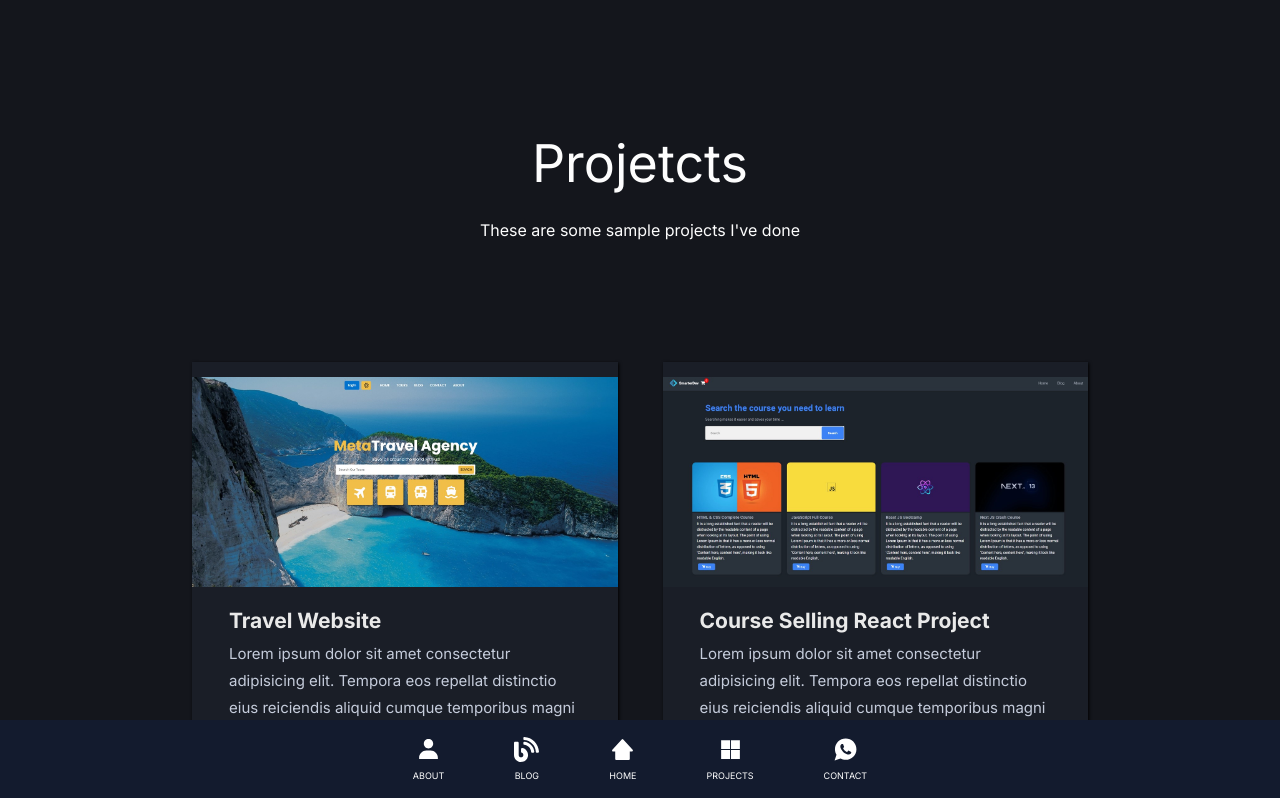
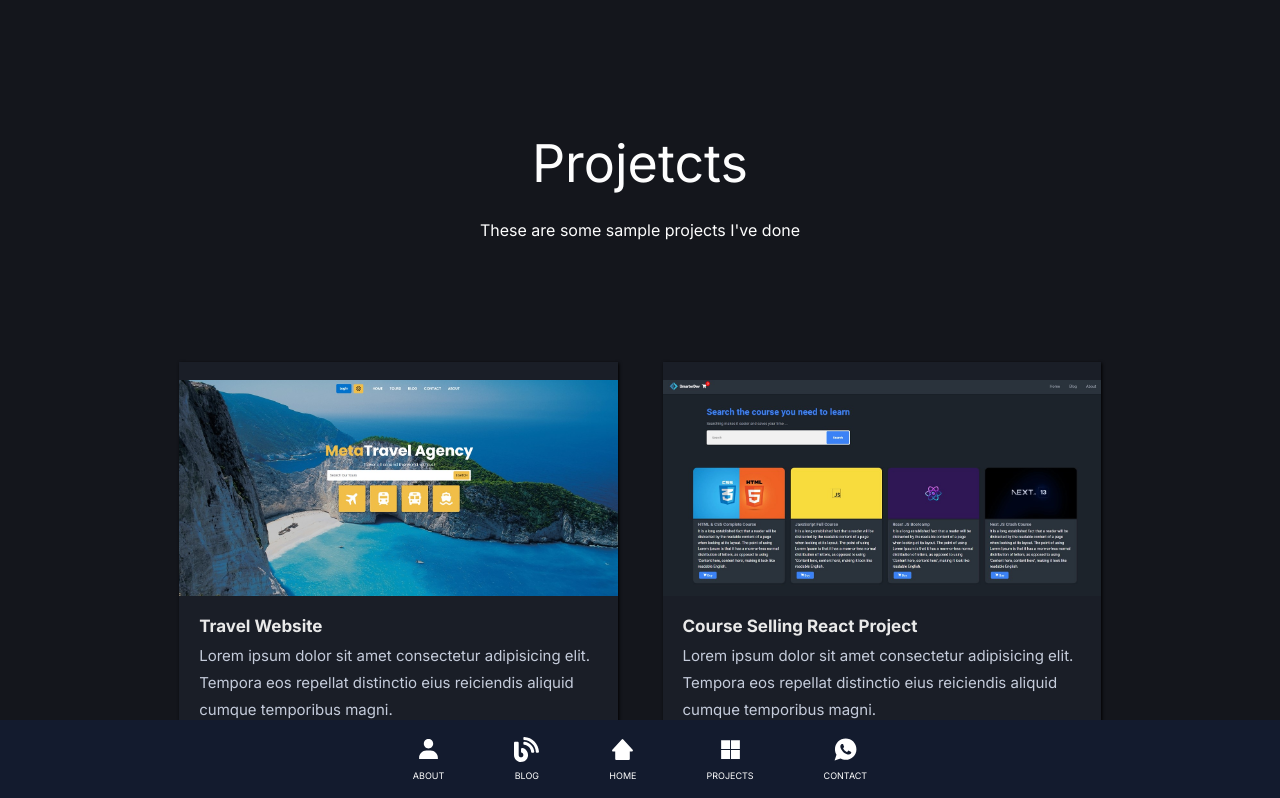
Before and after one commit to behnamhamidi1991/portfolio2, a Next.js app: page /projects in a window 1280 px wide. Shown: the top 798 px of the page. Built offline with nearby package versions, Linux system fonts and the light colour scheme.

Commit message:
Size adjusted

```diff
--- a/app/data.ts
+++ b/app/data.ts
@@ -10,28 +10,28 @@ export const projects: ProjectItems[] = [
     id: "1",
     title: "Travel Website",
     description:
-      "Lorem ipsum dolor sit amet consectetur adipisicing elit. Tempora eos repellat distinctio eius reiciendis aliquid cumque temporibus magni aliquam consectetur cum architecto natus totam provident voluptatum beatae, ea, nesciunt similique?",
+      "Lorem ipsum dolor sit amet consectetur adipisicing elit. Tempora eos repellat distinctio eius reiciendis aliquid cumque temporibus magni.",
     imgUrl: "/projects/travel.jpg",
   },
   {
     id: "2",
     title: "Course Selling React Project",
     description:
-      "Lorem ipsum dolor sit amet consectetur adipisicing elit. Tempora eos repellat distinctio eius reiciendis aliquid cumque temporibus magni aliquam consectetur cum architecto natus totam provident voluptatum beatae, ea, nesciunt similique?",
+      "Lorem ipsum dolor sit amet consectetur adipisicing elit. Tempora eos repellat distinctio eius reiciendis aliquid cumque temporibus magni.",
     imgUrl: "/projects/smarterdev.jpg",
   },
   {
     id: "3",
     title: "React TodoApp",
     description:
-      "Lorem ipsum dolor sit amet consectetur adipisicing elit. Tempora eos repellat distinctio eius reiciendis aliquid cumque temporibus magni aliquam consectetur cum architecto natus totam provident voluptatum beatae, ea, nesciunt similique?",
+      "Lorem ipsum dolor sit amet consectetur adipisicing elit. Tempora eos repellat distinctio eius reiciendis aliquid cumque temporibus magni.",
     imgUrl: "/projects/todo.jpg",
   },
   {
     id: "4",
     title: "Portfolio with Next.js",
     description:
-      "Lorem ipsum dolor sit amet consectetur adipisicing elit. Tempora eos repellat distinctio eius reiciendis aliquid cumque temporibus magni aliquam consectetur cum architecto natus totam provident voluptatum beatae, ea, nesciunt similique?",
+      "Lorem ipsum dolor sit amet consectetur adipisicing elit. Tempora eos repellat distinctio eius reiciendis aliquid cumque temporibus magni.",
     imgUrl: "/projects/portfolio.jpg",
   },
 ];
--- a/app/projects/page.tsx
+++ b/app/projects/page.tsx
@@ -29,6 +29,7 @@ const Page = () => {
                   width={600}
                   height={400}
                   alt={project.title}
+                  className={styles.projectImg}
                 />
               </Link>
               <div className={styles.projectContent}>
--- a/app/projects/projects.module.css
+++ b/app/projects/projects.module.css
@@ -1,6 +1,6 @@
 .pageContainer {
   margin-top: 60px;
-  padding: 0 15%;
+  padding: 0 14%;
 }
 
 .header {
@@ -23,7 +23,7 @@
 
 .body {
   display: grid;
-  grid-template-columns: repeat(auto-fit, minmax(400px, auto));
+  grid-template-columns: repeat(3, 1fr);
   grid-gap: 45px;
   padding-bottom: 200px;
 }
@@ -31,16 +31,16 @@
 .items {
   box-shadow: 1px 1px 3px rgba(0, 0, 0, 0.965);
   background-color: #1a1e27;
-  padding: 15px 0;
+  padding: 18px 0;
 }
 
 .projectContent {
-  padding: 15px 37px;
+  padding: 15px 20px;
   line-height: 1.8;
 }
 
 .projectContent h2 {
-  font-size: 21px;
+  font-size: 17px;
   font-weight: 700;
   color: rgb(233, 233, 233);
 }
@@ -62,19 +62,21 @@
   cursor: pointer;
 }
 
-@media screen and (max-width: 986px) {
+@media screen and (max-width: 1282px) {
+  .body {
+    grid-template-columns: repeat(2, 1fr);
+  }
+}
+
+@media screen and (max-width: 818px) {
   .body {
     grid-template-columns: 1fr;
   }
 }
 
 @media screen and (max-width: 484px) {
-  .items {
-    padding: 5px 0;
-  }
-
   .projectContent {
-    padding: 15px 22px;
+    padding: 15px;
   }
 
   .projectContent p {
```
